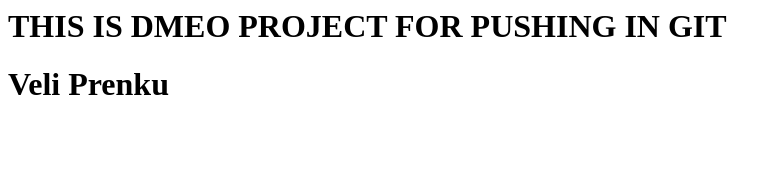
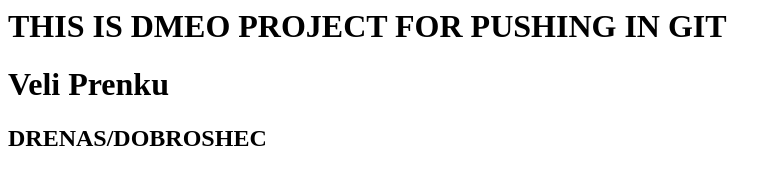
Before and after one commit to veliprenku/DemoProject, a plain HTML site: page index.html in a window 1280 px wide. Shown: the whole page, without its empty margins (0-782 px from the left). Drawn offline with Linux system fonts and the light colour scheme.

Commit message:
Update index.html

```diff
--- a/index.html
+++ b/index.html
@@ -8,5 +8,6 @@
 <body>
     <h1>THIS IS DMEO PROJECT FOR PUSHING IN GIT</h1>
     <h1>Veli Prenku</h1>
+    <h2>DRENAS/DOBROSHEC</h2>
 </body>
 </html>
```
